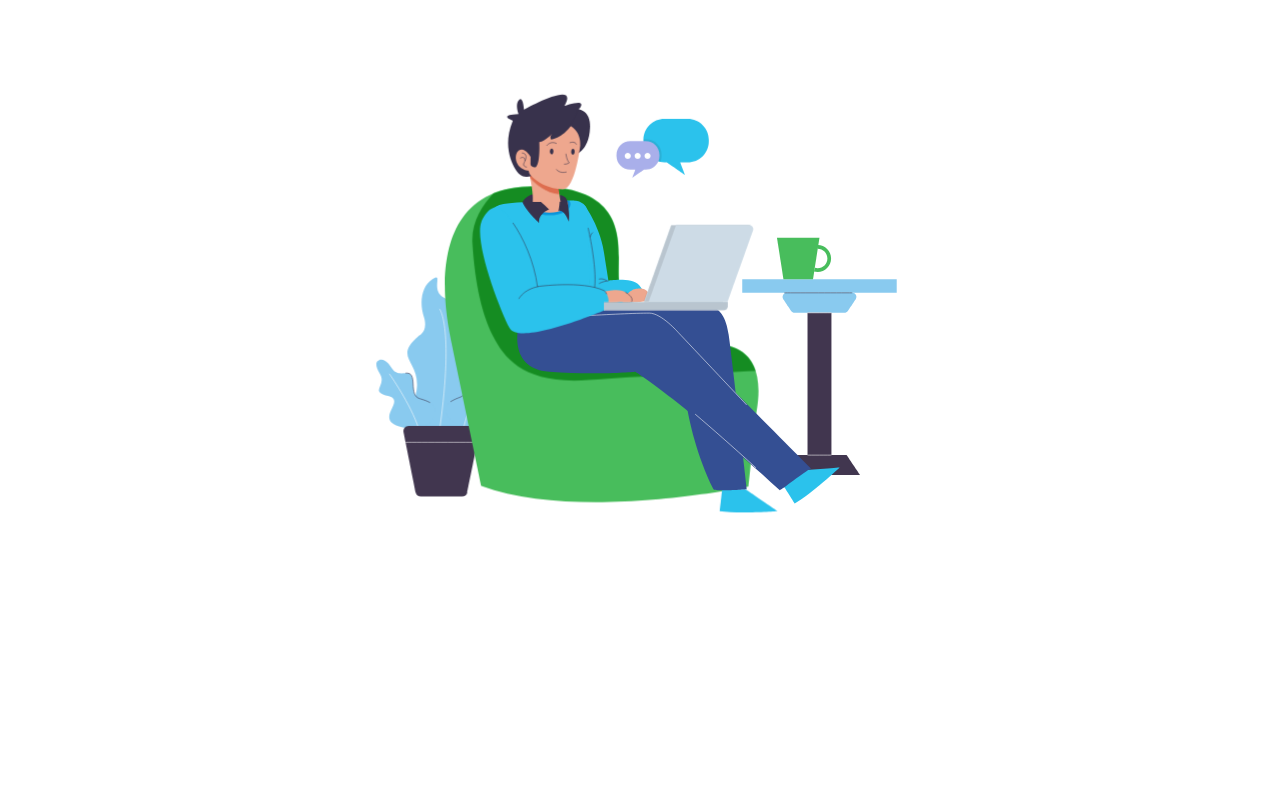
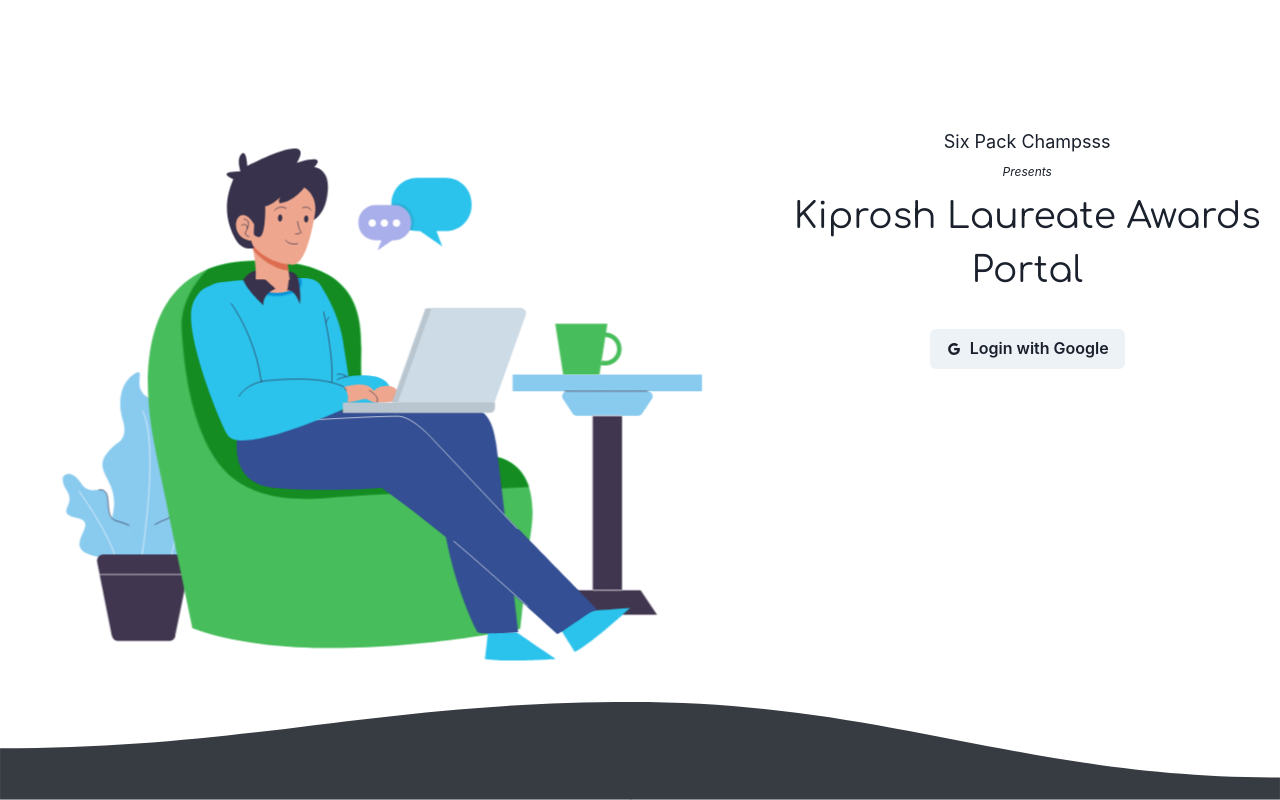
Before and after one commit to sshyam-gupta/six-pack-champsss-frontend, a Next.js app: page /lottie in a window 1280 px wide. Built offline with nearby package versions, Linux system fonts and the light colour scheme.

Commit message:
Login page

```diff
--- a/package.json
+++ b/package.json
@@ -31,12 +31,14 @@
     "next": "latest",
     "react": "^17.0.1",
     "react-dom": "^17.0.1",
+    "react-icons": "^4.2.0",
     "react-lottie": "^1.2.3"
   },
   "devDependencies": {
     "@types/node": "^14.6.0",
     "@types/react": "^16.9.46",
     "@types/react-dom": "^16.9.8",
+    "@types/react-icons": "^3.0.0",
     "@types/react-lottie": "^1.2.5",
     "@typescript-eslint/eslint-plugin": "^4.21.0",
     "@typescript-eslint/parser": "^4.21.0",
--- a/src/components/Container.tsx
+++ b/src/components/Container.tsx
@@ -2,8 +2,6 @@
 
 export const Container = (props: FlexProps) => {
   const { colorMode } = useColorMode();
-
-  const bgColor = { light: 'gray.50', dark: 'gray.900' };
 
   const color = { light: 'black', dark: 'white' };
   return (
@@ -11,7 +9,7 @@
       direction="column"
       alignItems="center"
       justifyContent="flex-start"
-      bg={bgColor[colorMode]}
+      bg={`mode.${colorMode}.primaryBg`}
       color={color[colorMode]}
       {...props}
     />
--- a/src/components/lottie/UncontrolledLottie.tsx
+++ b/src/components/lottie/UncontrolledLottie.tsx
@@ -3,13 +3,14 @@
 const DEFAULT_ANIMATION = {
   loop: true,
   autoplay: true,
+  animType: 'svg',
   rendererSettings: {
     preserveAspectRatio: 'xMidYMid slice',
   },
 };
 
 function UncontrolledLottie(props: LottieProps) {
-  return <Lottie height={600} width={600} {...props} options={{ ...DEFAULT_ANIMATION, ...props.options }} />;
+  return <Lottie {...props} options={{ ...DEFAULT_ANIMATION, ...props.options }} />;
 }
 
 export default UncontrolledLottie;
--- a/src/pages/_document.tsx
+++ b/src/pages/_document.tsx
@@ -6,6 +6,9 @@
     return (
       <Html>
         <Head />
+        <link rel="preconnect" href="https://fonts.gstatic.com" />
+        <link href="https://fonts.googleapis.com/css2?family=Comfortaa:wght@400;500&display=swap" rel="stylesheet" />
+
         <body>
           {/* Make Color mode to persists when you refresh the page. */}
           <ColorModeScript />
--- a/src/pages/lottie.tsx
+++ b/src/pages/lottie.tsx
@@ -1,8 +1,64 @@
 import UncontrolledLottie from '../components/lottie/UncontrolledLottie';
+import { Flex, Stack, Text } from '@chakra-ui/layout';
+import { useColorMode } from '@chakra-ui/color-mode';
+import { AiOutlineGoogle } from 'react-icons/ai';
+
 import animationData from '../public/lotties/24393-online-work.json';
+import { Button } from '@chakra-ui/button';
 
 function LottiePage() {
-  return <UncontrolledLottie options={{ animationData: animationData }} />;
+  const { colorMode } = useColorMode();
+
+  return (
+    <Flex
+      height="100vh"
+      justify="space-between"
+      flexDirection={['column-reverse', 'column-reverse', 'column-reverse', 'row']}
+      position="relative"
+    >
+      <Flex flex={3} justify="center" alignItems="center" p={['1rem', null, '2rem']}>
+        <UncontrolledLottie options={{ animationData: animationData }} />
+      </Flex>
+      <Flex
+        flexDirection="column"
+        p="1rem"
+        flex={2}
+        h="100%"
+        bg={`mode.${colorMode}.secondaryBg`}
+        textAlign="center"
+        alignItems="center"
+        pt={['5rem', null, '8rem']}
+      >
+        <Stack>
+          <Text fontSize="lg">Six Pack Champsss</Text>
+          <Text fontSize="xs" as="i">
+            Presents
+          </Text>
+          <Text fontSize="4xl" fontFamily="Comfortaa">
+            Kiprosh Laureate Awards Portal
+          </Text>
+        </Stack>
+
+        <Button mt="2rem" leftIcon={<AiOutlineGoogle />}>
+          Login with Google
+        </Button>
+      </Flex>
+      <Flex position="absolute" bottom="0" left="0" right="0" transform="rotate(180deg)" zIndex="-1">
+        <svg viewBox="0 0 1440 200">
+          <path
+            fill="rgba(55, 59, 66, 1)"
+            d="M 0 25 C 292.40000000000003 25 438.59999999999997 110 731 110 L 731 110 L 731 0 L 0 0 Z"
+            strokeWidth="0"
+          />
+          <path
+            fill="rgba(55, 59, 66, 1)"
+            d="M 730 110 C 1014 110 1156 58 1440 58 L 1440 58 L 1440 0 L 730 0 Z"
+            strokeWidth="0"
+          />
+        </svg>
+      </Flex>
+    </Flex>
+  );
 }
 
 export default LottiePage;
--- a/src/theme.tsx
+++ b/src/theme.tsx
@@ -1,7 +1,7 @@
 import { extendTheme } from '@chakra-ui/react';
 import { createBreakpoints } from '@chakra-ui/theme-tools';
 
-const fonts = { mono: `'Menlo', monospace` };
+const fonts = { mono: `'Poppins', monospace` };
 
 const breakpoints = createBreakpoints({
   sm: '40em',
@@ -13,8 +13,31 @@
 const theme = extendTheme({
   colors: {
     black: '#16161D',
+    mode: {
+      light: {
+        primaryBg: 'grey.50',
+        secondaryBg: 'grey.100',
+      },
+      dark: {
+        primaryBg: 'grey.900',
+        secondaryBg: 'grey.800',
+      },
+    },
   },
   fonts,
+  shadows: {
+    default: '0 4px 8px rgba(0,0,0,0.08)',
+    hover: '0 8px 24px rgba(0,0,0,0.10)',
+    active: '0 6px 20px rgba(0,0,0,0.09)',
+    button: '0 2px 4px rgba(0,0,0,0.08)',
+    largeHover:
+      '0 4px 4.1px rgba(0, 0, 0, 0.012),0 4.9px 5.8px rgba(0, 0, 0, 0.018),0 6.3px 8.4px rgba(0, 0, 0, 0.029),0 8.8px 12.9px rgba(0, 0, 0, 0.05),0 15px 23px rgba(0, 0, 0, 0.11)',
+  },
+  animations: {
+    default: '0.35s cubic-bezier(0.165, 0.84, 0.44, 1)',
+    hover: '0.35s cubic-bezier(0.165, 0.84, 0.44, 1)',
+    active: '0.35s cubic-bezier(0.165, 0.84, 0.44, 1)',
+  },
   breakpoints,
 });
 
```
Also changed, not shown: 1 other file (tests, documents, lock files or other folders).
